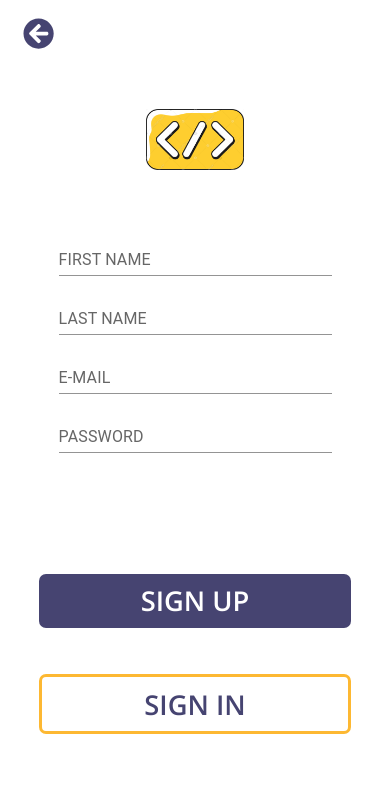
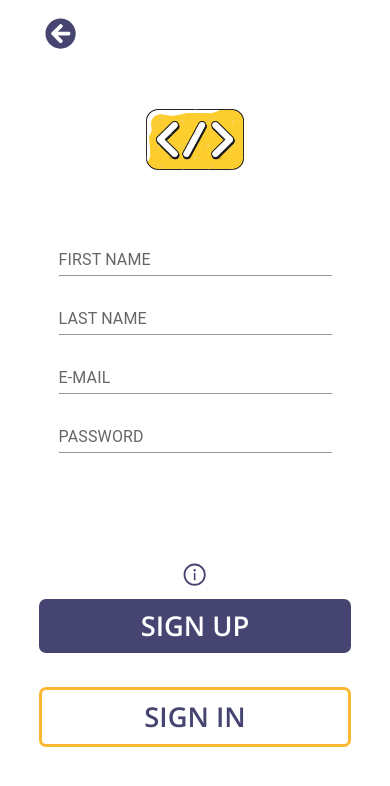
Before and after one commit to gonzavillalba02/Formulario-practica-react, a React (Create React App) app: page / in a window 390 px wide. Both pictures are taken after a click on the button "SIGN UP". Shown: the top 786 px of the page. Built offline with nearby package versions, Linux system fonts and the light colour scheme.

Commit message:
Agregando cartel de completed y alert en mobile

```diff
--- a/src/App.js
+++ b/src/App.js
@@ -5,6 +5,12 @@ import SignMobile from './Components/SignMobile';
 import { validName, validEmail, validPassword } from './validacionesup.js';
 
 function App() {
+
+  const [step, setStep] = useState(true)
+
+  const handleStep = () => {
+      setStep(!step)
+  }
 
   const [alert, setAlert] = useState(false)
 
@@ -154,7 +160,7 @@ function App() {
             updateValues("password", valuesup.password.value, false)
         }
 
-        handleAlert(!alert)
+        handleAlert()
     }
 }
 
@@ -178,6 +184,8 @@ const sendin = () => {
        handleAlert={handleAlert}
        completed={completed}
        handleCompleted={handleCompleted}
+       step={step}
+       handleStep={handleStep}
        />
        <SignMobile
        valuesup={valuesup}
@@ -189,6 +197,10 @@ const sendin = () => {
        labels_in={labels_in}
        sendup={sendup}
        sendin={sendin}
+       alert={alert}
+       completed={completed}
+       handleAlert={handleAlert}
+       handleCompleted={handleCompleted}
        />
     </div>
   );
--- a/src/Components/Sign/index.jsx
+++ b/src/Components/Sign/index.jsx
@@ -8,13 +8,7 @@ import imagenUP from '../../assets/white-console.svg';
 import Alerta from "../Alerta";
 import Completed from "../completed";
 
-const Sign = ({valuesup, updateValues, labels_up, valuesin, setValuesin, updateValuesin, labels_in, sendup, sendin, alert, handleAlert, completed, handleCompleted}) => {
-
-    const [step, setStep] = useState(true)
-
-    const handleStep = () => {
-        setStep(!step)
-    }
+const Sign = ({valuesup, updateValues, labels_up, valuesin, setValuesin, updateValuesin, labels_in, sendup, sendin, alert, handleAlert, completed, handleCompleted, step, handleStep}) => {
 
     return(
         <div className="sign">
--- /dev/null
+++ b/src/Components/SignMobile/Alert/alert.css
@@ -0,0 +1,73 @@
+.alert {
+    height: 100vh;
+    width: 100vw;
+    position: absolute;
+    animation: aparecer 1s;
+}
+
+@keyframes aparecer {
+    0% {
+        transform: translateY(-100vh);
+    }
+}
+
+.alert-dom {
+    background: #FFF;
+    height: 68vh;
+    display: flex;
+    flex-direction: column;
+    align-items: center;
+    justify-content: space-between;
+    box-shadow: 0 3px 15px 3px #000;
+}
+
+.alert__return {
+    border: none;
+    background: none;
+    margin: 1vh auto 0 1vh;
+    color: #464471;
+    font-size: 6vw;
+}
+
+.alert__robot {
+    width: 28vw;
+}
+
+.alert_rules {
+    width: 90vw;
+    margin: 0 0 2vh 0;
+}
+
+.alert_rules ul {
+    list-style-type: none;
+    display: flex;
+    align-items: flex-start;
+    flex-direction: column;
+}
+
+.alert_rules li {
+    display: flex;
+    align-items: center;
+    font-size: 4vmin;
+}
+
+.alert_rules li p {
+    width: 90%;
+    margin: 0 0 3vh 0;
+}
+
+.alert__rules-icono{
+    margin: 0 2vw 3vh 0;
+    font-size: 4vw;
+}
+
+.alert__volver {
+    height: 32vh;
+}
+
+.alert__volver_boton {
+    height: 100%;
+    width: 100%;
+    border: none;
+    background: none;
+}
--- /dev/null
+++ b/src/Components/SignMobile/Alert/index.jsx
@@ -0,0 +1,32 @@
+import React from "react";
+import './alert.css';
+import { IoMdReturnLeft, IoIosCheckmarkCircleOutline } from "react-icons/io";
+import robot from '../../../assets/robot.svg';
+
+const Alert = ({handleAlert}) => {
+    return(
+        <div className="alert">
+            <div className="alert-dom">
+                <button className="alert__return" onClick={() => handleAlert()}>
+                    <IoMdReturnLeft />
+                </button>
+                <img src={robot} alt="Robot" className="alert__robot"/>
+                <div className="alert_rules">
+                    <p>
+                        Please follow the rules below:
+                    </p>
+                    <ul>
+                        <li><IoIosCheckmarkCircleOutline className="alert__rules-icono"/> <p>The First and the Last name must contain at least 2 characters</p></li>
+                        <li><IoIosCheckmarkCircleOutline className="alert__rules-icono"/> <p>Enter a valid email. Must contain '@'</p></li>
+                        <li><IoIosCheckmarkCircleOutline className="alert__rules-icono"/> <p>The password must contain between 8 and 20 characters, 1 capital letter and 1 special character (# _ - $ @)</p></li>
+                    </ul>
+                </div>
+            </div>
+            <div className="alert__volver">
+                <button className="alert__volver_boton" onClick={() => handleAlert()}></button>
+            </div>
+        </div>
+    )
+}
+
+export default Alert;
--- /dev/null
+++ b/src/Components/SignMobile/Completed/completed.css
@@ -0,0 +1,22 @@
+.completed-dom {
+    height: 100vh;
+    width: 100vw;
+    border: none;
+    background: none;
+    backdrop-filter: blur(10px);
+    display: flex;
+    align-items: center;
+    justify-content: center;
+    position: absolute;
+    animation: blurear 1s;
+}
+
+.completed-dom img {
+    width: 50vw;
+}
+
+@keyframes blurear {
+    0% {
+        opacity: 0;
+    }
+}
--- /dev/null
+++ b/src/Components/SignMobile/Completed/index.jsx
@@ -0,0 +1,17 @@
+import React from "react";
+import './completed.css';
+import completado from '../../../assets/caja-tilde.svg';
+
+const Completed = ({setForm, handleCompleted}) => {
+    return(
+        <button className="completed-dom"
+        onClick={() => {
+            setForm(2)
+            handleCompleted()
+            }}>
+            <img src={completado} alt="Completado" />
+        </button>
+    )
+}
+
+export default Completed;
--- a/src/Components/SignMobile/Enter/EnterSign/entersign.css
+++ b/src/Components/SignMobile/Enter/EnterSign/entersign.css
@@ -65,13 +65,13 @@
 
 .entersign-buttons {
     position: relative;
-    bottom: 50vh;
+    bottom: 48vh;
     left: 65vw;
     display: flex;
     flex-direction: column;
     align-items: center;
     width: 70vw;
-    height: 35vh;
+    height: 32vh;
     display: flex;
     flex-direction: column;
     align-items: center;
--- a/src/Components/SignMobile/Enter/index.jsx
+++ b/src/Components/SignMobile/Enter/index.jsx
@@ -5,9 +5,7 @@ import { IoEnterOutline, IoHome } from "react-icons/io5";
 import pantalla from '../../../assets/black-console.svg';
 import logo from '../../../assets/Icono.png';
 
-const Enter = ({setForm}) => {
-
-    const[enter, setEnter] = useState(false)
+const Enter = ({setForm, enter, setEnter}) => {
 
     const handleEnter = () => {
         setEnter(!enter)
--- a/src/Components/SignMobile/Signs/index.jsx
+++ b/src/Components/SignMobile/Signs/index.jsx
@@ -3,11 +3,19 @@ import './signs.css';
 import { FaArrowCircleLeft } from "react-icons/fa";
 import Logo from '../../../assets/Icono.png'
 import Textfield from "../../Textfield/textfield";
+import Alert from "../Alert";
+import Completed from "../Completed";
+import { AiOutlineInfoCircle } from "react-icons/ai";
 
-const Signs = ({values, updateValues, labels, send, boton1, boton2, setForm, numero}) => {
+const Signs = ({values, updateValues, labels, send, boton1, boton2, setForm, numero, setEnter, alert, completed, handleAlert, handleCompleted}) => {
     return(
         <div className="signsdom">
-            <button className="sign__btn__img" onClick={() => setForm(0)}>
+            <div className="signsdom_todo">
+                <button className="sign__btn__img"
+                onClick={() => {
+                    setForm(0)
+                    setEnter(true)
+                    }}>
                     <FaArrowCircleLeft className="sign__icono"/>
                 </button>
                 <img src={Logo} alt="Logo" className="sign__img"/>
@@ -28,14 +36,22 @@ const Signs = ({values, updateValues, labels, send, boton1, boton2, setForm, num
                     })}
                 </form>
                 <div className="sign__botones">
+                    <div>
+                        <button className="sign__botones-info" onClick={() => handleAlert()}>
+                            <AiOutlineInfoCircle className="sign__icono-info"/>
+                        </button>
                         <button className="sign__botones-primero" onClick={send}>
                             {boton1}
                         </button>
+                    </div>
                     <button className="sign__botones-segundo" onClick={() => setForm(parseInt(numero))}>
                         {boton2}
                     </button>
                 </div>
             </div>
+            {alert && <Alert handleAlert={handleAlert}/>}
+            {completed && <Completed setForm={setForm} handleCompleted={handleCompleted}/>}
+        </div>
     )
 }
 
--- a/src/Components/SignMobile/Signs/signs.css
+++ b/src/Components/SignMobile/Signs/signs.css
@@ -2,6 +2,14 @@
     width: 100vw;
     height: 100vh;
     background: #fff;
+    display: flex;
+    justify-content: center;
+    align-items: center;
+}
+
+.signsdom_todo {
+    width: 80vw;
+    height: 100vh;
     display: flex;
     flex-direction: column;
     align-items: center;
@@ -12,7 +20,7 @@
     border: none;
     background: none;
     cursor: pointer;
-    margin: 2vh auto 0 2vh;
+    margin: 2vh auto 0 0;
     font-size: 8vw;
 }
 
@@ -30,6 +38,14 @@
     margin: auto 0;
 }
 
+.sign__botones-info {
+    border: none;
+    background: none;
+    color: #464471;
+    font-size: 3vh;
+    margin-bottom: .5vh;
+}
+
 .sign__botones {
     display: flex;
     flex-direction: column;
@@ -38,6 +54,13 @@
     width: 80vw;
     height: 30vh;
     margin-bottom: 7.5vh;
+}
+
+.sign__botones div{
+    display: flex;
+    flex-direction: column;
+    align-items: center;
+    width: 100%;
 }
 
 .sign__botones-primero {
--- a/src/Components/SignMobile/index.jsx
+++ b/src/Components/SignMobile/index.jsx
@@ -3,13 +3,20 @@ import './SignMobile.css';
 import Enter from "./Enter";
 import Signs from "./Signs";
 
-const SignMobile = ({valuesup, updateValues, labels_up, valuesin, setValuesin, updateValuesin, labels_in, sendup, sendin}) => {
+const SignMobile = ({valuesup, updateValues, labels_up, valuesin, setValuesin, updateValuesin, labels_in, sendup, sendin, alert, completed, handleAlert, handleCompleted}) => {
 
     const [form, setForm] = useState(0);
 
+    const[enter, setEnter] = useState(false)
+
     return(
         <div className="signmobile">
-            {form === 0 && <Enter setForm={setForm}/>}
+            {form === 0 &&
+            <Enter
+            setForm={setForm}
+            enter={enter}
+            setEnter={setEnter}
+            />}
             {form === 1 &&
             /*Sign up*/
             <Signs
@@ -21,6 +28,11 @@ const SignMobile = ({valuesup, updateValues, labels_up, valuesin, setValuesin, u
             boton2 = 'SIGN IN'
             setForm={setForm}
             numero = '2'
+            setEnter={setEnter}
+            alert={alert}
+            completed={completed}
+            handleAlert={handleAlert}
+            handleCompleted={handleCompleted}
             />}
             {form === 2 &&
             <Signs
@@ -32,6 +44,7 @@ const SignMobile = ({valuesup, updateValues, labels_up, valuesin, setValuesin, u
             boton2 = 'SIGN UP'
             setForm={setForm}
             numero = '1'
+            setEnter={setEnter}
             />}
         </div>
     )
```
Lines whose indentation alone changed are shown as unchanged.
